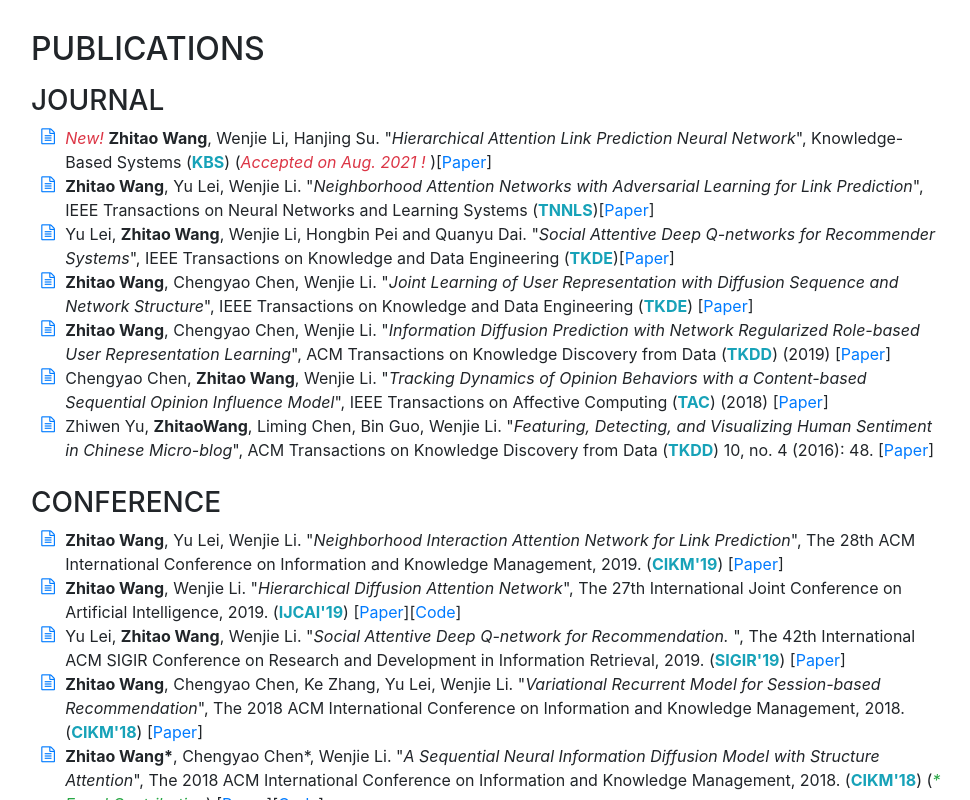
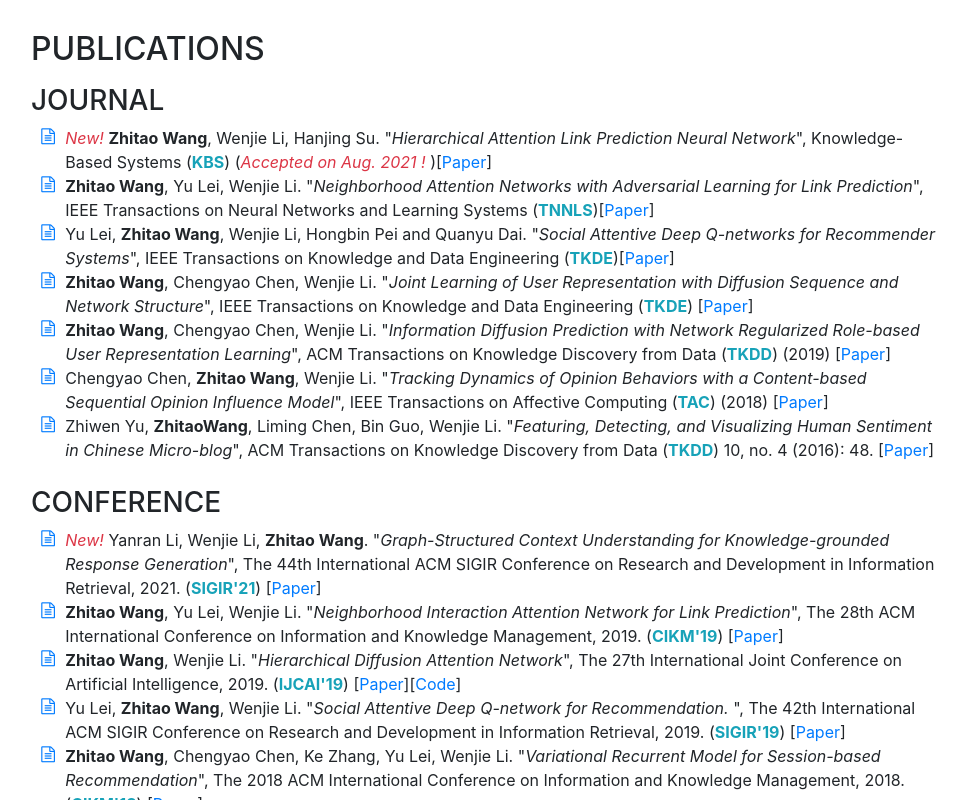
Before and after one commit to zhitao-wang/zhitao-wang.github.io, a website with bundled scripts: page index.html in a window 1280 px wide. Shown: the part 2418-3218 px from the top of the page, without its empty margins (289-1259 px from the left). Built offline with nearby package versions, Linux system fonts and the light colour scheme; a web font is replaced by a local one.

Commit message:
Update index.html

```diff
--- a/index.html
+++ b/index.html
@@ -132,7 +132,7 @@
             <div class="resume-content mr-auto">
               <h3 class="mb-0">Researcher</h3>
               <div class="subheading mb-3">WeChat Pay, Tencent</div>
-<!--               <p>Bring to the table win-win survival strategies to ensure proactive domination. At the end of the day, going forward, a new normal that has evolved from generation X is on the runway heading towards a streamlined cloud solution. User generated content in real-time will have multiple touchpoints for offshoring.</p> -->
+              <p> Applied research on graph learning for various financial scenarios, e.g., transcation fraud detection and credit risk prediction.</p>
             </div>
             <div class="resume-date text-md-right">
               <span class="text-primary">May 2020 - Present</span>
@@ -189,7 +189,7 @@
           <h2 class="mb-3">Publications</h2>
           <h3 class="mb-2">Journal</h3>
           <ul class="fa-ul mb-0">
-            <li><em class="text-danger">New!</em>
+            <li><em class="text-danger">New! </em>
               <i class="fa-li fa fa-file-text-o text-primary"></i>
              <strong>Zhitao Wang</strong>, Wenjie Li, Hanjing Su. "<em>Hierarchical Attention Link Prediction Neural Network</em>", Knowledge-Based Systems (<strong class="text-info">KBS</strong>) (<em class="text-danger">Accepted on Aug. 2021 !</em> )[<a href=>Paper</a>]</li>
             <li>
@@ -218,7 +218,10 @@
           <br>
           <h3 class="mb-2">Conference</h3>
           <ul class="fa-ul mb-0">
-
+          <li><em class="text-danger">New! </em>
+              <i class="fa-li fa fa-file-text-o text-primary"></i>
+             Yanran Li, Wenjie Li, <strong>Zhitao Wang</strong>. "<em>Graph-Structured Context Understanding for Knowledge-grounded Response Generation</em>", The 44th International ACM SIGIR Conference on Research and Development in Information Retrieval, 2021. (<strong class="text-info">SIGIR'21</strong>) [<a href=https://dl.acm.org/doi/pdf/10.1145/3404835.3463000>Paper</a>]
+            </li>
           <li>
           <i class="fa-li fa fa-file-text-o text-primary"></i>
                <strong>Zhitao Wang</strong>, Yu Lei, Wenjie Li. "<em>Neighborhood Interaction Attention Network for Link Prediction</em>", The 28th ACM International Conference on Information and Knowledge Management, 2019. (<strong class="text-info">CIKM'19</strong>) [<a href=https://dl.acm.org/doi/10.1145/3357384.3358093>Paper</a>]
```
